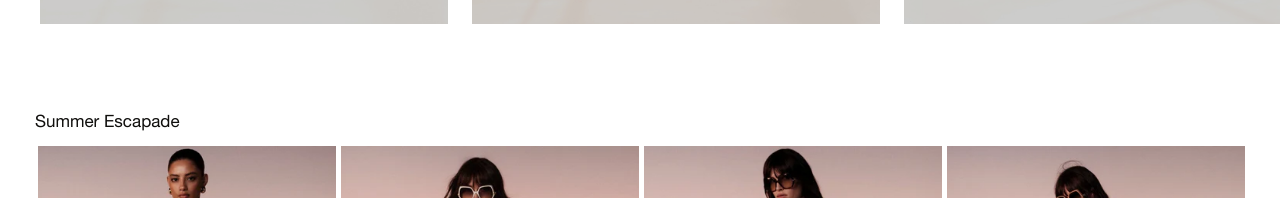
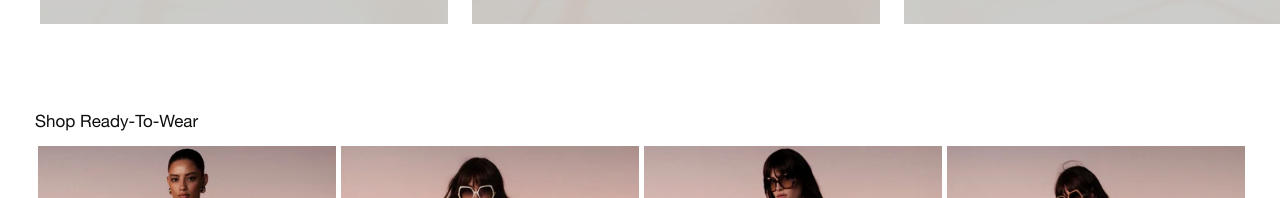
Before and after one commit to Hasafif/sillksoul, a React (Vite) app: page / in a window 1280 px wide. Shown: the part 2158-2356 px from the top of the page. Built offline with nearby package versions, Linux system fonts and the light colour scheme.

Commit message:
second commit

```diff
--- a/src/pages/index.tsx
+++ b/src/pages/index.tsx
@@ -469,7 +469,7 @@ const swiperConfig = {
 <div className="py-6 mb-10">
   <div className="row">
     <div className={`columns ${isRTL?'column-title-arabic':'column-title'} ${isMobile ? 'text-center' : ''}`}>
-      <h5 className={``}>{t('SummerEscapade')}</h5>
+      <h5 className={``}>{t('ShopReadyToWear')}</h5>
     </div>
   </div>
       <div className="row">
--- a/src/translations/index.ts
+++ b/src/translations/index.ts
@@ -280,7 +280,9 @@ export const translations = {
            //Description
            Description:"Description",
             DeliveryReturns:"Delivery &amp; Returns",
-            ProductCare:"Product Care"
+            ProductCare:"Product Care",
+            // Shop Ready-To-Wear
+            ShopReadyToWear:"Shop Ready-To-Wear"
 
       },
     ar: {
@@ -561,7 +563,9 @@ SummerEscapade:"الفسحة الصيفية",
 //Description
 Description:"وصف",
 DeliveryReturns:"التوصيل والإرجاع",
-ProductCare:"العناية بالمنتج"
+ProductCare:"العناية بالمنتج",
+// Shop Ready-To-Wear
+ShopReadyToWear:"تسوق الملابس الجاهزة"
 
     }
   };
```
